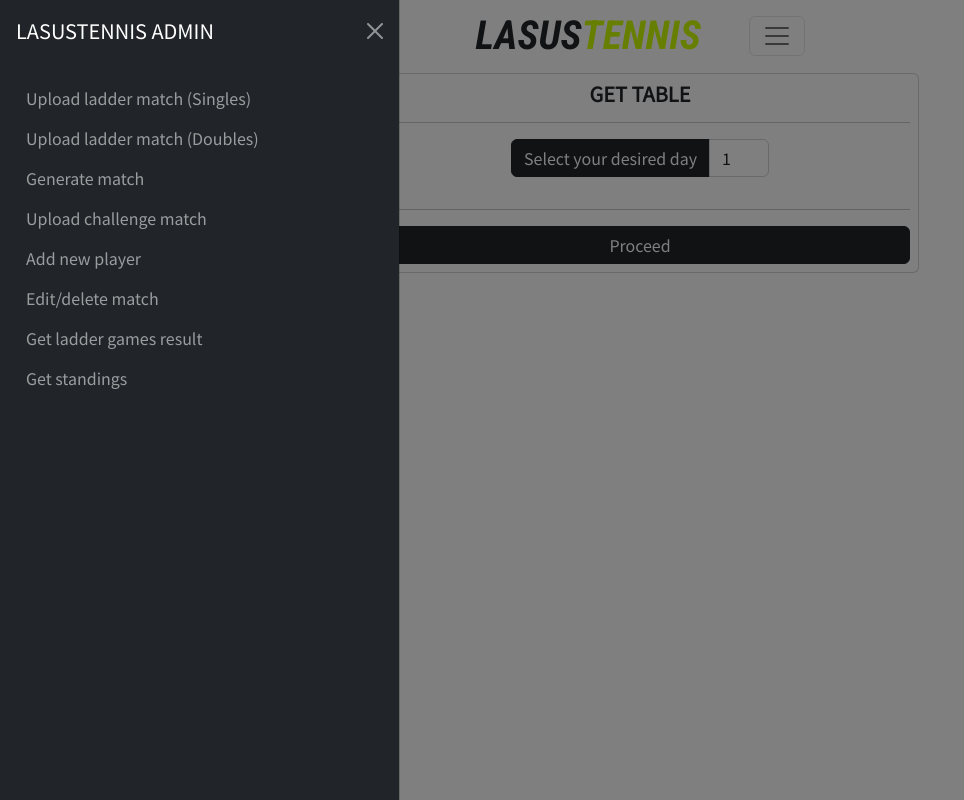
After one commit to eeman7/Lasustech-tennis-club, a Flask app: page /get-table in a window 1280 px wide, after a click that opens the changed part. The commit adds this page. Shown: the whole page, without its empty margins (0-964 px from the left). Run offline with Flask 3, Linux system fonts and the light colour scheme; a user stored in the database is signed in; tables that the repository leaves empty hold one stand-in row (values such as "Sample post"); some libraries are stand-ins or nearby versions; some web fonts are replaced.

Commit message:
Thirty Ninth Commit (weekly result and table)

```diff
--- a/main.py
+++ b/main.py
@@ -1,6 +1,7 @@
 import datetime
 import os
 import matplotlib.pyplot as plt
+import math
 import pandas as pd
 import random
 import smtplib
@@ -15,6 +16,7 @@ from flask_sqlalchemy import SQLAlchemy
 from flask_wtf import FlaskForm
 from functools import wraps
 from math import ceil
+from PIL import Image, ImageDraw, ImageFont
 from sqlalchemy.orm import relationship
 from werkzeug.security import check_password_hash
 from wtforms import StringField, SubmitField, IntegerField, SelectField, PasswordField
@@ -167,6 +169,11 @@ class LoginForm(FlaskForm):
     submit = SubmitField('Log In')
 
 
+class WeekForm(FlaskForm):
+    week = SelectField("Select your desired day", default=None, validators=[DataRequired()])
+    submit = SubmitField('Proceed')
+
+
 def send_member_request(name, phone_no, experience):
     smtp_server = 'smtp.gmail.com'
     smtp_port = 587
@@ -301,6 +308,101 @@ def send_week_result(number):
             elif len(match.players) == 2:
                 results = results + f"{match_players[0]} {match.score1} - {match.score2} {match_players[1]}\n\n"
 
+    if len(week.matches) < 20:
+        img = Image.new('RGB', (800, 1200), (255, 255, 255))
+    else:
+        img = Image.new('RGB', (800 + (34 * (len(week.matches) - 19)), 1200 + (51 * (len(week.matches) - 19))), (255, 255, 255))
+    draw = ImageDraw.Draw(img)
+
+    from_color = (69, 255, 0)
+    to_color = (255, 242, 0)
+    angle = math.pi * 0 / 180
+
+    for y in range(img.height):
+        for x in range(img.width):
+            frac = (math.cos(angle) * x + math.sin(angle) * y) / img.width
+            color = (
+                int(from_color[0] * (1 - frac) + to_color[0] * frac),
+                int(from_color[1] * (1 - frac) + to_color[1] * frac),
+                int(from_color[2] * (1 - frac) + to_color[2] * frac)
+            )
+            draw.point((x, y), fill=color)
+
+    # Heading
+    text = f"DAY {number} LADDER GAMES"
+    heading = ImageFont.truetype("fonts/RadikalTrial-Black-BF642254c139184.otf", 50)
+    text_width, text_height = draw.textsize(text, font=heading)
+    text_x = 400 - text_width // 2
+    text_y = 100 - text_height // 2
+    draw.text((text_x, text_y), text=text, fill=(0, 0, 0), font=heading)
+
+    # Matches
+    for i in range(len(week.matches)):
+        match = week.matches[i]
+        match_players = match.players_order.split()
+        if not match.is_challenge:
+            draw.rectangle(((100, 200 + (i * 50)), (700, 244 + (i * 50))), fill=(255, 255, 255))
+            draw.rectangle(((362, 200 + (i * 50)), (438, 244 + (i * 50))), fill=(0, 0, 0))
+
+            score_font = ImageFont.truetype("arialbd.ttf", 24)
+            score = f"{match.score1} - {match.score2}"
+            score_w, score_h = draw.textsize(score, font=score_font)
+            score_x = 400 - score_w // 2
+            score_y = (222 + (i * 50)) - score_h // 2
+            draw.text((score_x, score_y), text=score, fill=(255, 255, 255), font=score_font)
+
+            font = ImageFont.truetype("fonts/RadikalTrial-Medium-BF642254c12fd7b.otf", 24)
+            if len(match_players) == 4:
+                left = f'{match_players[0]}  {match_players[1]}'
+                right = f'{match_players[2]} {match_players[3]}'
+            else:
+                left = match_players[0]
+                right = match_players[1]
+
+            left_w, left_h = draw.textsize(left, font=font)
+            left_x = 350 - left_w
+            left_contains_bottom = 'g' in left or 'j' in left or 'p' in left or 'q' in left or 'y' in left
+            if left_contains_bottom:
+                left_y = (222 + (i * 50)) - left_h // 2
+            else:
+                left_y = (233 + (i * 50)) - left_h
+            draw.text((left_x, left_y), text=left, fill=(0, 0, 0), font=font)
+
+            right_h = draw.textsize(right, font=font)[1]
+            right_contains_bottom = 'g' in right or 'j' in right or 'p' in right or 'q' in right or 'y' in right
+            if right_contains_bottom:
+                right_y = (222 + (i * 50)) - right_h // 2
+            else:
+                right_y = (233 + (i * 50)) - right_h
+            draw.text((450, right_y), text=right, fill=(0, 0, 0), font=font)
+
+            if len(match_players) == 4:
+                slash = '/'
+                l_slash_w, l_slash_h = draw.textsize(slash, font=score_font)
+                size1 = draw.textsize(match_players[1], font=font)[0]
+                l_slash_x = 350 - (size1 + l_slash_w)
+                if left_contains_bottom:
+                    l_slash_y = (222 + (i * 50)) - l_slash_h // 2
+                else:
+                    l_slash_y = (233 + (i * 50)) - l_slash_h
+                draw.text((l_slash_x, l_slash_y), text=slash, fill=(0, 0, 0), font=score_font)
+
+                r_slash_h = draw.textsize(slash, font=score_font)[1]
+                size2 = draw.textsize(match_players[2], font=font)[0]
+                r_slash_x = 450 + size2
+                if right_contains_bottom:
+                    r_slash_y = (222 + (i * 50)) - r_slash_h // 2
+                else:
+                    r_slash_y = (233 + (i * 50)) - r_slash_h
+                draw.text((r_slash_x, r_slash_y), text=slash, fill=(0, 0, 0), font=score_font)
+
+            if match.score1 > match.score2:
+                draw.polygon(((100, 212 + (i * 50)), (110, 222 + (i * 50)), (100, 232 + (i * 50))), fill=(0, 0, 0), outline=(0, 0, 0))
+            else:
+                draw.polygon(((700, 212 + (i * 50)), (690, 222 + (i * 50)), (700, 232 + (i * 50))), fill=(0, 0, 0), outline=(0, 0, 0))
+
+    img.save('result.png')
+
     smtp_server = 'smtp.gmail.com'
     smtp_port = 587
     smtp_username = 'lasustennis@gmail.com'
@@ -313,10 +415,137 @@ def send_week_result(number):
     message = MIMEMultipart()
     message['From'] = smtp_username
     message['To'] = 'lasustennis@gmail.com'
-    message['Subject'] = f'DAY {number} LADDER GAMES RESULTS'
+    message['Subject'] = f'DAY {number} LADDER GAME RESULTS'
 
-    body = results
-    message.attach(MIMEText(body, 'plain'))
+    with open('result.png', 'rb') as f:
+        img_data = f.read()
+        image = MIMEImage(img_data, name=f'day{number}_ladder_games.png')
+        message.attach(image)
+
+    server.sendmail(smtp_username, 'lasustennis@gmail.com', message.as_string())
+    server.quit()
+
+
+def send_table(day):
+    points_by_week = dict(sorted(get_cwp_with_players(get_weekly_points())[f"Day {day}"].items(), key=lambda x: x[1], reverse=True))
+    only_points = [points_by_week[x] for x in points_by_week]
+    if not day == 1:
+        points_previous_week = get_cwp_with_players(get_weekly_points())[f"Day {day - 1}"]
+        only_previous_week_points = sorted([points_previous_week[x] for x in points_previous_week], reverse=True)
+    matches_by_week = get_cwm_with_players(get_weekly_matches())[f"Day {day}"]
+    table = {}
+    for player in points_by_week:
+        shift = only_previous_week_points.index(points_previous_week[player]) - only_points.index(points_by_week[player])
+        table[player] = {
+            "position": only_points.index(points_by_week[player]) + 1,
+            "games": matches_by_week[player],
+            "points": points_by_week[player],
+            "shift": shift
+        }
+
+    img = Image.new('RGB', (900, 1350), (255, 255, 255))
+    draw = ImageDraw.Draw(img)
+
+    from_color = (0, 241, 255)
+    to_color = (214, 0, 255)
+    angle = math.pi * 15 / 180
+
+    for y in range(img.height):
+        for x in range(img.width):
+            frac = (math.cos(angle) * x + math.sin(angle) * y) / img.width
+            color = (
+                int(from_color[0] * (1 - frac) + to_color[0] * frac),
+                int(from_color[1] * (1 - frac) + to_color[1] * frac),
+                int(from_color[2] * (1 - frac) + to_color[2] * frac)
+            )
+            draw.point((x, y), fill=color)
+
+    # Heading
+    text = f"DAY {day} STANDINGS"
+    heading = ImageFont.truetype("fonts/RadikalTrial-Black-BF642254c139184.otf", 50)
+    text_width, text_height = draw.textsize(text, font=heading)
+    text_x = 450 - text_width // 2
+    text_y = 100 - text_height // 2
+    draw.text((text_x, text_y), text=text, fill=(0, 0, 0), font=heading)
+
+    heading = ImageFont.truetype("fonts/RadikalTrial-Black-BF642254c139184.otf", 30)
+    text_width, text_height = draw.textsize("Games", font=heading)
+    text_x = 640 - text_width // 2
+    text_y = 170 - text_height // 2
+    draw.text((text_x, text_y), text="Games", fill=(0, 0, 0), font=heading)
+
+    text_width, text_height = draw.textsize("Pts", font=heading)
+    text_x = 750 - text_width // 2
+    text_y = 170 - text_height // 2
+    draw.text((text_x, text_y), text="Pts", fill=(0, 0, 0), font=heading)
+
+    # Players
+    i = 0
+    for player in table:
+        draw.rectangle(((100, 200 + (i * 50)), (800, 244 + (i * 50))), fill=(255, 255, 255))
+
+        numbers_font = ImageFont.truetype("arialbd.ttf", 24)
+        font = ImageFont.truetype("fonts/RadikalTrial-Medium-BF642254c12fd7b.otf", 24)
+
+        pos = str(table[player]['position'])
+        pos_w, pos_h = draw.textsize(pos, font=numbers_font)
+        pos_x = 122 - pos_w // 2
+        pos_y = 222 + (i * 50) - pos_h // 2
+        draw.text((pos_x, pos_y), text=pos, fill=(0, 0, 0), font=numbers_font)
+
+        for y in range(200 + (i * 50), 245 + (i * 50)):
+            color = tuple(
+                int(img.getpixel((144, 197 + (i * 50)))[a] + ((255, 255, 255)[a] - img.getpixel((144, 197 + (i * 50)))[a]) * (y - (200 + (i * 50))) / ((244 + (i * 50)) - (200 + (i * 50)))) for a in range(3))
+            draw.line(((144, y), (147, y)), fill=color)
+
+        if table[player]['shift'] > 0:
+            draw.polygon(((168, 220 + (i * 50)), (180, 220 + (i * 50)), (174, 212 + (i * 50))), fill=(0, 255, 0), outline=(0, 255, 0))
+        else:
+            draw.polygon(((168, 220 + (i * 50)), (180, 220 + (i * 50)), (174, 212 + (i * 50))), fill=(200, 200, 200), outline=(200, 200, 200))
+
+        if table[player]['shift'] < 0:
+            draw.polygon(((168, 224 + (i * 50)), (180, 224 + (i * 50)), (174, 232 + (i * 50))), fill=(255, 0, 0), outline=(255, 0, 0))
+        else:
+            draw.polygon(((168, 224 + (i * 50)), (180, 224 + (i * 50)), (174, 232 + (i * 50))), fill=(200, 200, 200), outline=(200, 200, 200))
+
+        name_h = draw.textsize(player, font=font)[1]
+        name_y = 222 + (i * 50) - name_h // 2
+        draw.text((200, name_y), text=player, fill=(0, 0, 0), font=font)
+
+        text_width, text_height = draw.textsize(str(table[player]['games']), font=numbers_font)
+        text_x = 640 - text_width // 2
+        text_y = 222 + (i * 50) - text_height // 2
+        draw.text((text_x, text_y), text=str(table[player]['games']), fill=(0, 0, 0), font=numbers_font)
+
+        text_width, text_height = draw.textsize(str(table[player]['points']), font=numbers_font)
+        text_x = 750 - text_width // 2
+        text_y = 222 + (i * 50) - text_height // 2
+        draw.text((text_x, text_y), text=str(table[player]['points']), fill=(0, 0, 0), font=numbers_font)
+
+        i = i + 1
+
+    draw.rectangle(((100, 395), (800, 400)), fill=(3, 1, 61))
+    draw.rectangle(((100, 595), (800, 600)), fill=(3, 1, 61))
+    img.save('table.png')
+
+    smtp_server = 'smtp.gmail.com'
+    smtp_port = 587
+    smtp_username = 'lasustennis@gmail.com'
+    smtp_password = EMAIL_PASSWORD
+
+    server = smtplib.SMTP(smtp_server, smtp_port)
+    server.starttls()
+    server.login(smtp_username, smtp_password)
+
+    message = MIMEMultipart()
+    message['From'] = smtp_username
+    message['To'] = 'lasustennis@gmail.com'
+    message['Subject'] = f'LADDER GAMES TABLE AS OF DAY {day}'
+
+    with open('table.png', 'rb') as f:
+        img_data = f.read()
+        image = MIMEImage(img_data, name=f'day{day}_table.png')
+        message.attach(image)
 
     server.sendmail(smtp_username, 'lasustennis@gmail.com', message.as_string())
     server.quit()
@@ -416,6 +645,37 @@ def get_cwp_with_players(weekly_points):
                 cumulative_weekly_points_with_players[f"Day {i}"][players_in_order[k].name] += weekly_points[f"Day {j}"][
                     players_in_order[k].name]
     return cumulative_weekly_points_with_players
+
+
+def get_weekly_matches():
+    weekly_matches = {}
+    try:
+        weeks = Year.query.filter_by(year=datetime.datetime.now().year).first().weeks
+    except AttributeError:
+        weeks = []
+    for week in weeks:
+        all_player_matches = {}
+        players = Player.query.all()
+        for player in players:
+            player_matches = 0
+            for match in player.matches:
+                if match in week.matches:
+                    player_matches = player_matches + 1
+            all_player_matches[player.name] = player_matches
+        weekly_matches[f"Day {week.number}"] = all_player_matches
+    return weekly_matches
+
+
+def get_cwm_with_players(weekly_matches):
+    players = Player.query.all()
+    cumulative_weekly_matches_with_players = {"Day 0": {player.name: 0 for player in players}}
+    for i in range(1, len(weekly_matches) + 1):
+        cumulative_weekly_matches_with_players[f"Day {i}"] = {player.name: 0 for player in players}
+        for j in range(1, i + 1):
+            for k in range(len(cumulative_weekly_matches_with_players[f"Day {i}"])):
+                cumulative_weekly_matches_with_players[f"Day {i}"][players[k].name] += weekly_matches[f"Day {j}"][
+                    players[k].name]
+    return cumulative_weekly_matches_with_players
 
 
 def get_mpw():
@@ -756,6 +1016,7 @@ def singles_ladder_match():
             else:
                 if len(Week.query.all()) != 1:
                     send_week_result(Week.query.all()[-1].number)
+                    send_table(Week.query.all()[-1].number)
                 new_week = Week(number=week, first_saturday=datetime.datetime.now().strftime("%d %B"))
                 if form_year in [y.year for y in Year.query.all()]:
                     new_week.year = Year.query.filter_by(year=form_year).first()
@@ -836,6 +1097,7 @@ def doubles_ladder_match():
             else:
                 if len(Week.query.all()) != 1:
                     send_week_result(Week.query.all()[-1].number)
+                    send_table(Week.query.all()[-1].number)
                 new_week = Week(number=week, first_saturday=datetime.datetime.now().strftime("%d %B"))
                 if form_year in [y.year for y in Year.query.all()]:
                     new_week.year = Year.query.filter_by(year=form_year).first()
@@ -977,6 +1239,7 @@ def challenge_match():
             else:
                 if len(Week.query.all()) != 1:
                     send_week_result(Week.query.all()[-1].number)
+                    send_table(Week.query.all()[-1].number)
                 new_week = Week(number=week, first_saturday=datetime.datetime.now().strftime("%d %B"))
                 if form_year in [y.year for y in Year.query.all()]:
                     new_week.year = Year.query.filter_by(year=form_year).first()
@@ -1033,5 +1296,29 @@ def delete_match(match_id):
     return redirect(url_for("admin"))
 
 
+@app.route("/get-games", methods=['GET', 'POST'])
+@admin_only
+def get_games():
+    weeks = [" "] + [week.number for week in Week.query.all()]
+    form = WeekForm(week=weeks[-1])
+    form.week.choices = weeks
+    if form.validate_on_submit():
+        send_week_result(int(form.week.data))
+        return redirect(url_for("admin"))
+    return render_template('get-games.html', form=form)
+
+
+@app.route("/get-table", methods=['GET', 'POST'])
+@admin_only
+def get_table():
+    weeks = [" "] + [week.number for week in Week.query.all()]
+    form = WeekForm(week=weeks[-1])
+    form.week.choices = weeks
+    if form.validate_on_submit():
+        send_table(int(form.week.data))
+        return redirect(url_for("admin"))
+    return render_template('get-table.html', form=form)
+
+
 if __name__ == "__main__":
     app.run(debug=True)
--- /dev/null
+++ b/templates/get-table.html
@@ -0,0 +1,22 @@
+{% extends "match-form.html" %}
+
+{% block content %}
+    <form method="POST" enctype="multipart/form-data" class="justify-content-center">
+        {{ form.csrf_token }}
+        <div class="row justify-content-center container">
+            <div class="col-lg-6 card p-2">
+                <h5 class="card-title fw-bold mb-0">GET TABLE</h5>
+                <hr>
+                <div class="row justify-content-center">
+                    <div class="col-lg-6 col-9">
+                        <div class="input-group mb-3">
+                            {{ form.week.label(class_="input-group-text") }} {{ form.week(class_="form-control") }}
+                        </div>
+                    </div>
+                </div>
+                <hr>
+                {{ form.submit(class_="btn btn-dark") }}
+            </div>
+        </div>
+    </form>
+{% endblock %}
--- a/templates/match-form.html
+++ b/templates/match-form.html
@@ -61,6 +61,12 @@
                 <li class="nav-item">
                   <a class="nav-link" href="/matches">Edit/delete match</a>
                 </li>
+                <li class="nav-item">
+                  <a class="nav-link" href="/get-games">Get ladder games result</a>
+                </li>
+                <li class="nav-item">
+                  <a class="nav-link" href="/get-table">Get standings</a>
+                </li>
               </ul>
             </div>
           </div>
```
Also changed, not shown: requirements.txt (+35 -8 lines), templates/admin.html (+18 -0 lines), templates/get-games.html (added, +22 -0 lines), 1 other file.
